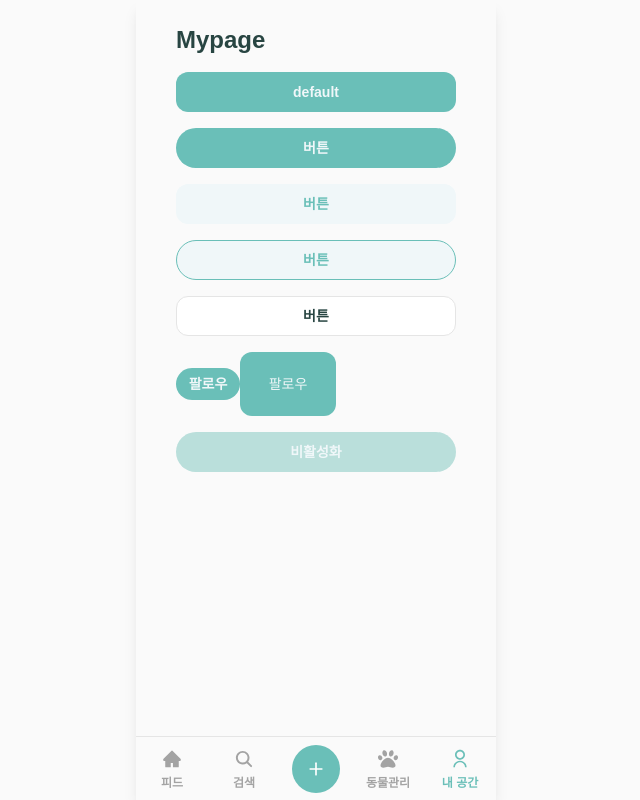
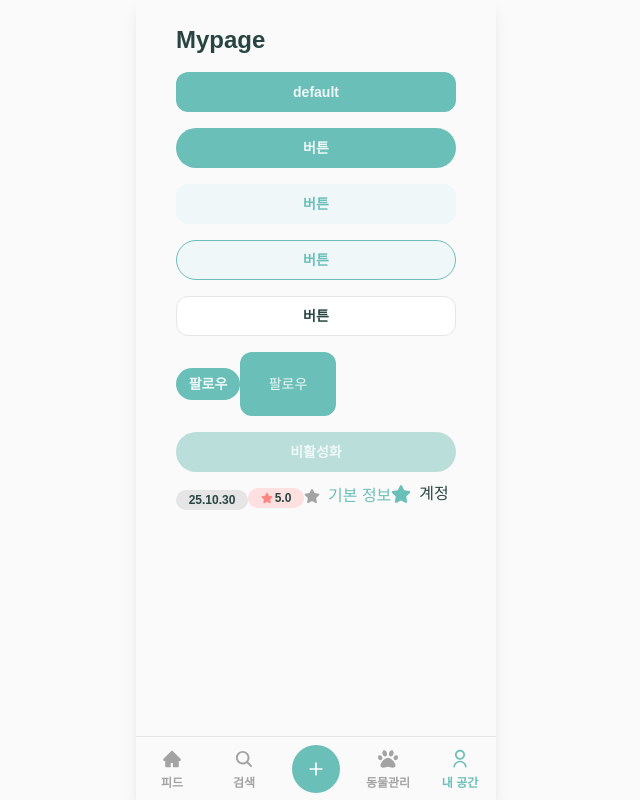
Before and after one commit to dlsqja/jellypaw, a React (Vite) app in the folder frontend/jellypaw-web/: page /mypage in a window 1280 px wide. Shown: the whole page, without its empty margins (324-964 px from the left). Built offline with nearby package versions, Linux system fonts and the light colour scheme; a web font is replaced by a local one.

Commit message:
save : git pull 충돌 제거용

```diff
--- /dev/null
+++ b/frontend/jellypaw-web/src/components/texts/IconText.tsx
@@ -0,0 +1,94 @@
+import * as React from "react"
+import { Slot } from "@radix-ui/react-slot"
+import { cva, type VariantProps } from "class-variance-authority"
+import type { IconType } from "react-icons"
+import { cn } from "@/lib/utils"
+
+const rootVariants = cva("inline-flex items-center select-none", {
+  variants: {
+    size: {
+      sm: "h-5 gap-1.5",
+      md: "h-3 gap-2",
+      lg: "h-7 gap-2.5",
+    },
+  },
+  defaultVariants: { size: "md" },
+})
+
+// 아이콘: 크기 + 아이콘 색
+const iconVariants = cva("shrink-0", {
+  variants: {
+    size: {
+      sm: "w-4 h-4",
+      md: "w-5 h-5",
+      lg: "w-6 h-6",
+    },
+    // 아이콘 색 설정
+    iconTone: {
+      aqua300: "text-aqua-300",
+      gray300: "text-gray-300",
+    },
+  },
+  defaultVariants: { size: "sm", iconTone: "aqua300" },
+})
+
+// 라벨: 텍스트 색 + 텍스트 스타일
+const labelVariants = cva("", {
+  variants: {
+    textTone: {
+      aqua500: "text-aqua-500",
+      aqua300: "text-aqua-300",
+    },
+    textStyle: {
+      "h6": "h6",
+      "h6-b": "h6-b",
+      "p2": "p2",
+
+    },
+  },
+  defaultVariants: { textTone: "aqua500", textStyle: "h6" },
+})
+
+export interface IconTextProps
+  extends React.HTMLAttributes<HTMLDivElement>,
+    VariantProps<typeof rootVariants>,
+    Pick<VariantProps<typeof iconVariants>, "iconTone">,
+    Pick<VariantProps<typeof labelVariants>, "textTone" | "textStyle"> {
+  icon: IconType
+  label: React.ReactNode
+  asChild?: boolean
+  iconClassName?: string
+  labelClassName?: string
+}
+
+const IconText = React.forwardRef<HTMLDivElement, IconTextProps>(
+  (
+    {
+      className,
+      icon: Icon,
+      label,
+      asChild = false,
+      size,
+      iconTone,
+      textTone,
+      textStyle,
+      iconClassName,
+      labelClassName,
+      ...props
+    },
+    ref
+  ) => {
+    const Comp = asChild ? Slot : "div"
+    return (
+      <Comp ref={ref as any} className={cn(rootVariants({ size }), className)} {...props}>
+        <Icon className={cn(iconVariants({ size, iconTone }), iconClassName)} aria-hidden="true" />
+        <span className={cn(labelVariants({ textTone, textStyle }), labelClassName)}>
+          {label}
+        </span>
+      </Comp>
+    )
+  }
+)
+
+IconText.displayName = "IconText"
+export default IconText
--- /dev/null
+++ b/frontend/jellypaw-web/src/components/ui/badge.tsx
@@ -0,0 +1,36 @@
+import * as React from "react"
+import { cva, type VariantProps } from "class-variance-authority"
+
+import { cn } from "@/lib/utils"
+
+const badgeVariants = cva(
+  "inline-flex items-center justify-center rounded-xl h-5 border px-2.5 py-0.5 p3-b font-semibold transition-colors focus:outline-none focus:ring-2 focus:ring-ring focus:ring-offset-2",
+  {
+    variants: {
+      variant: {
+        default:
+          "border-transparent bg-gray-200 text-aqua-500 w-[72px]",
+        pink:
+          "border-transparent bg-pink-100 text-aqua-500 w-14",
+        // destructive:
+        //   "border-transparent bg-destructive text-destructive-foreground shadow hover:bg-destructive/80",
+        // outline: "text-foreground",
+      },
+    },
+    defaultVariants: {
+      variant: "default",
+    },
+  }
+)
+
+export interface BadgeProps
+  extends React.HTMLAttributes<HTMLDivElement>,
+    VariantProps<typeof badgeVariants> {}
+
+function Badge({ className, variant, ...props }: BadgeProps) {
+  return (
+    <div className={cn(badgeVariants({ variant }), className)} {...props} />
+  )
+}
+
+export default Badge
--- a/frontend/jellypaw-web/src/pages/Mypage/Mypage.tsx
+++ b/frontend/jellypaw-web/src/pages/Mypage/Mypage.tsx
@@ -1,4 +1,7 @@
 import  Button  from "@/components/ui/button";
+import Badge  from "@/components/ui/badge";
+import IconText from "@/components/texts/IconText";
+import { FaStar } from "react-icons/fa6";
 
 export default function Mypage() {
   return (
@@ -12,6 +15,13 @@ export default function Mypage() {
       <Button size="sm" shape="pillSolid">팔로우</Button>
       <Button size="lg" shape="solid">팔로우</Button>
       <Button tone="aqua" state="disabled" shape="pillSolid">비활성화</Button>
+      <Badge >25.10.30</Badge>
+      <Badge variant="pink">
+        <FaStar className="text-pink-300 me-0.5"></FaStar> 5.0
+        </Badge>
+<IconText icon={FaStar} iconTone="gray300" label="기본 정보" textStyle="h6-b" textTone="aqua300"/>
+<IconText icon={FaStar} label="계정" size="md" textStyle="h6" />
+
     </div>
     )
 }
```
Also changed, not shown: 1 other file (tests, documents, lock files or other folders).
